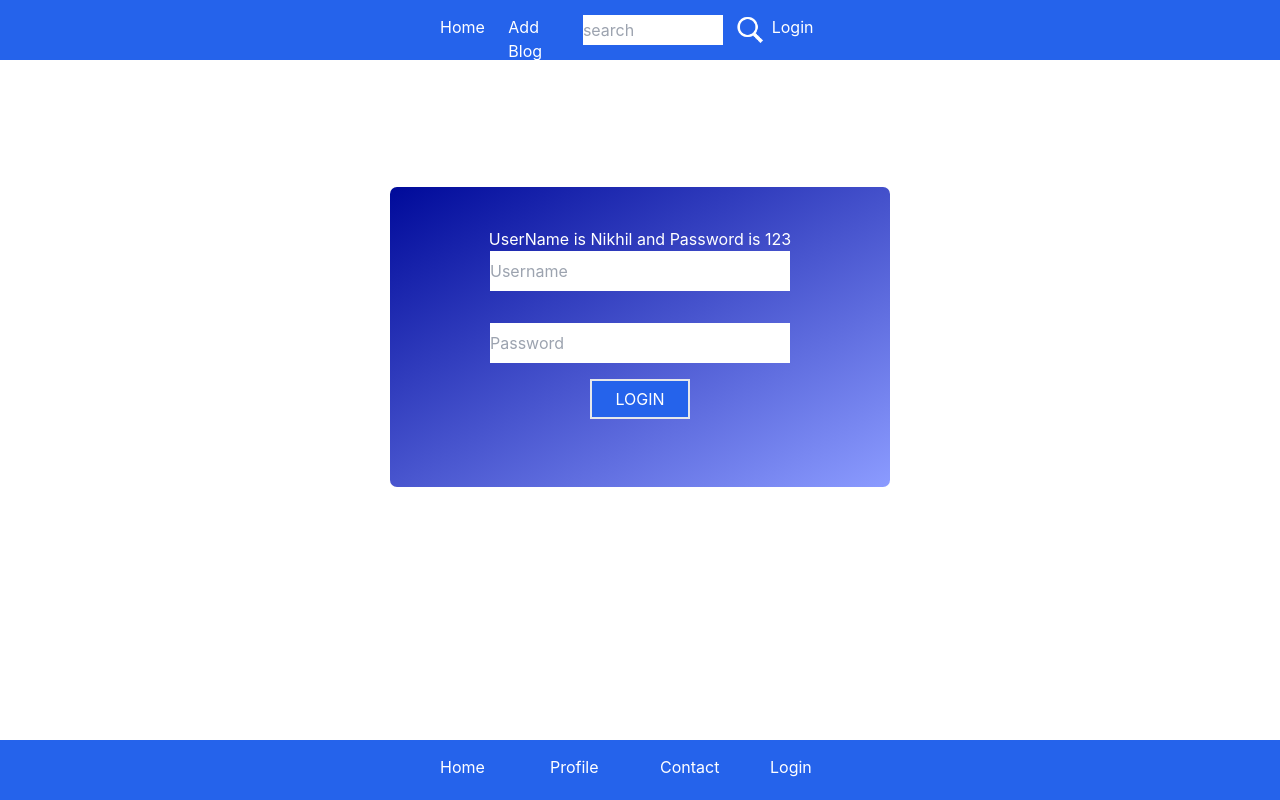
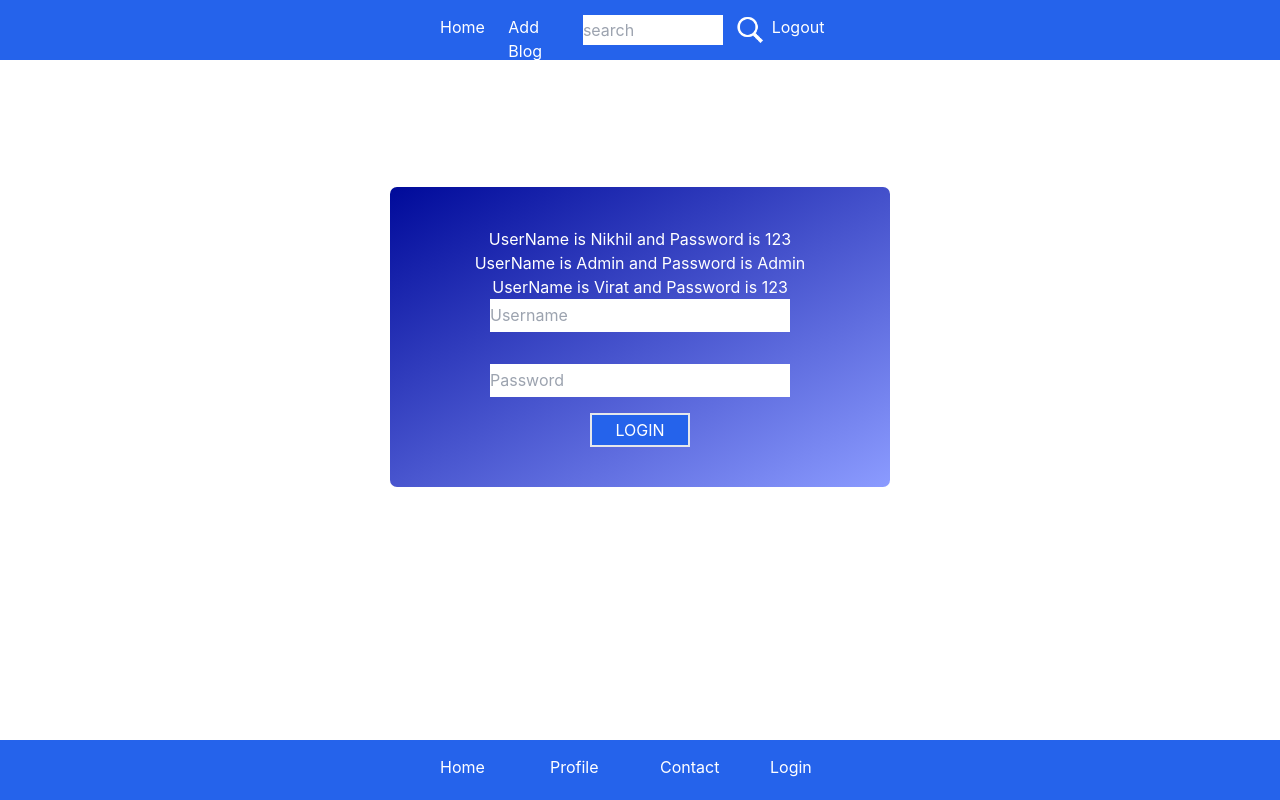
Before and after one commit to Nikhil3522/Advanced-Blog-Application, a React (Create React App) app: page /login in a window 1280 px wide. Built offline with nearby package versions, Linux system fonts and the light colour scheme.

Commit message:
Logout function added

```diff
--- a/src/Components/PrivateRoute.js
+++ b/src/Components/PrivateRoute.js
@@ -4,7 +4,7 @@ import { Navigate } from 'react-router-dom';
 const PrivateRoute = ({ children}) => {
   const userId  = sessionStorage.getItem('userId');
   // console.log("UserId", userId);
-  if (userId != 1) {
+  if (userId != 1 && userId != 0 && userId != 3) {
     return <Navigate to='/login' />;
   }
 
--- a/src/Layouts/Header.js
+++ b/src/Layouts/Header.js
@@ -33,9 +33,12 @@ const Header =() =>{
                 </div>
                 <div
                     className="cursor-pointer hover:font-bold w-[70px]"
-                    onClick={() => (navigate('/login'))}
+                    onClick={() => {
+                        sessionStorage.clear()
+                        navigate('login')
+                    }}
                 >
-                    Login
+                    Logout
                 </div>
             </div>
         </div>
--- a/src/Pages/FullBlog.js
+++ b/src/Pages/FullBlog.js
@@ -19,10 +19,6 @@ const FullBlog = () => {
         localStorage.setItem('blog', temp)
         navigate('/');
     }
-
-    useEffect(() => {
-        console.log("session", sessionBlog.author)
-    }, [sessionBlog])
 
     useEffect(() => {
         var tempUserId = sessionStorage.getItem('userId');
--- a/src/Pages/Login.js
+++ b/src/Pages/Login.js
@@ -35,6 +35,8 @@ const Login = () => {
     return (
         <div className="loginDiv w-[500px] h-[300px] rounded-[7px] m-[auto] flex flex-col py-10">
             <p className="text-white text-center">UserName is Nikhil and Password is 123</p>
+            <p className="text-white text-center">UserName is Admin and Password is Admin</p>
+            <p className="text-white text-center">UserName is Virat and Password is 123</p>
             <input
                 type="text"
                 placeholder="Username"
```
